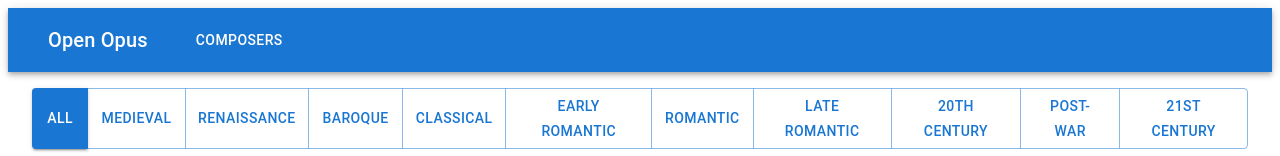
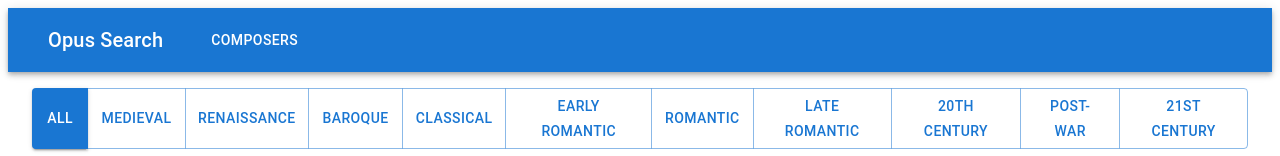
Before and after one commit to ya-poo/opus-search, a React (Create React App) app: page /composers in a window 1280 px wide. Shown: the top 156 px of the page. Built offline with nearby package versions, Linux system fonts and the light colour scheme; no server answers.

Commit message:
プロダクト名を表示するように修正

```diff
--- a/src/component/NavigationBar.tsx
+++ b/src/component/NavigationBar.tsx
@@ -23,7 +23,7 @@ const NavigationBar: VFC = () => {
           component="div"
           sx={{ ml: 5, mr: 5 }}
         >
-          Open Opus
+          Opus Search
         </Typography>
 
         <Button
```
